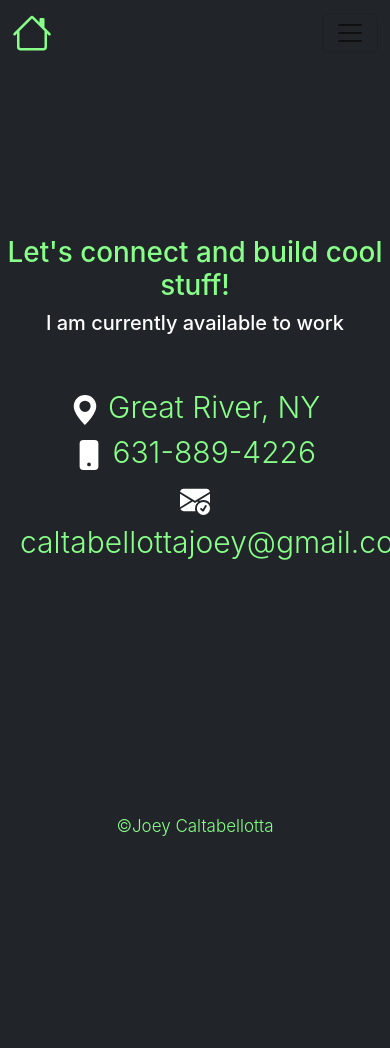
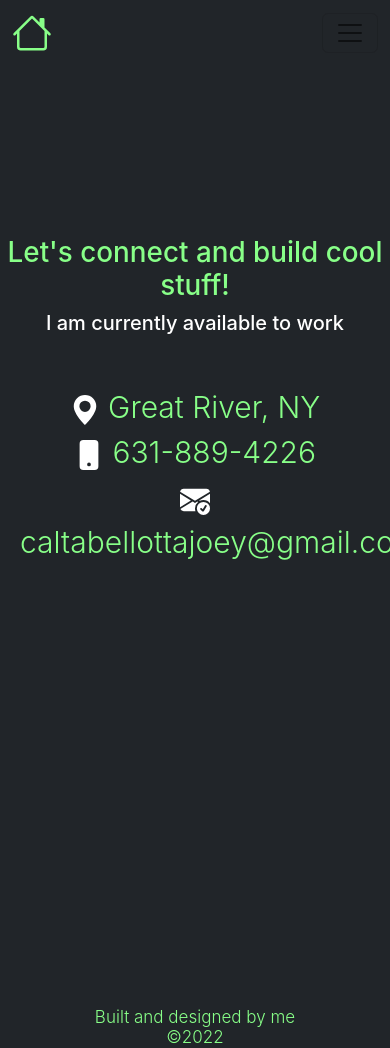
Before and after one commit to joeycalt/Portfolio, a React (Create React App) app: page /contact in a window 390 px wide. Shown: the top 1048 px of the page. Before the commit the page ends 844 px from the top, so only its background shows below. Built offline with nearby package versions, Linux system fonts and the light colour scheme.

Commit message:
desktop view done, need to fix images and work on mobile view next

```diff
--- a/src/App.css
+++ b/src/App.css
@@ -69,10 +69,12 @@ html {
 
 .desc {
   font-size: 15px;
-  width: 300px;
+  width: 400px;
   overflow-wrap: break-word;
   word-wrap: break-word;
   word-break: break-word;
+  color: white;
+  margin-top: 40px;
 }
 
 .herokubtn {
@@ -129,7 +131,7 @@ html {
 .wrapper-title {
   display:flex;
   justify-content: left;
-  margin-left: 50px;
+  margin-left: 70px;
 }
 
 .greeting {
@@ -137,7 +139,7 @@ html {
   color: rgb(136, 255, 136);
   margin-top: 170px;
   text-align: left;
-  margin-left: 50px;
+  margin-left: 70px;
   overflow: hidden;
   white-space: nowrap;
   border-right: .15em solid white;
@@ -149,7 +151,7 @@ html {
   color: rgb(136, 255, 136);
   font-weight: 600;
   text-align: left;
-  margin-left: 50px;
+  margin-left: 70px;
   overflow: hidden;
   white-space: nowrap;
   border-right: .15em solid white;
@@ -159,7 +161,7 @@ html {
 
 @keyframes typing {
   from { width: 0 }
-  to { width: 48.3% }
+  to { width: 49.5% }
 }
 @keyframes blinking {
   from { border-color: transparent }
@@ -315,7 +317,8 @@ html {
   color: rgb(136, 255, 136);
   padding: 10px;
   float: left;
-  margin-left: 330px;
+  margin-left: 70px;
+  font-size: 25px;
 }
 
 .main-button:hover {
@@ -339,10 +342,7 @@ html {
   color:rgb(136, 255, 136);
   font-size: 17px;
   font-weight: 300;
-  position:absolute;
-  left:0;
-  bottom:0;
-  right:0;
+  margin-top: 50vh;
 }
 
 .contact-title-top {
@@ -361,4 +361,5 @@ html {
 .skills {
   color:rgb(136, 255, 136);
   font-weight: 600;
+  margin-top: 40px;
 }
--- a/src/App.js
+++ b/src/App.js
@@ -12,6 +12,7 @@ function App() {
   const URL = 'https://real-portfolio-back.herokuapp.com/'
   return (
     <div className="App">
+      <div>
       <Header />
       <Routes>
         <Route exact path ='/' element={<Main />} />
@@ -19,6 +20,7 @@ function App() {
         <Route path="/about" element={<About URL={URL} />} />
         <Route path="/contact" element={<Contact URL={URL} />} />
       </Routes>
+      </div>
       <Footer />
     </div>
   );
--- a/src/components/Footer.js
+++ b/src/components/Footer.js
@@ -1,5 +1,15 @@
+import {Twitter, Instagram, Facebook, Snapchat} from 'react-bootstrap-icons';
+
 function Footer(props) {
-    return <h1 className="footer">©Joey Caltabellotta</h1>;
+    return (
+      <>
+    <h1 className="footer">Built and designed by me
+    <br />
+    ©2022
+    </h1>
+
+    </>
+    );
   }
 
   export default Footer;
```
